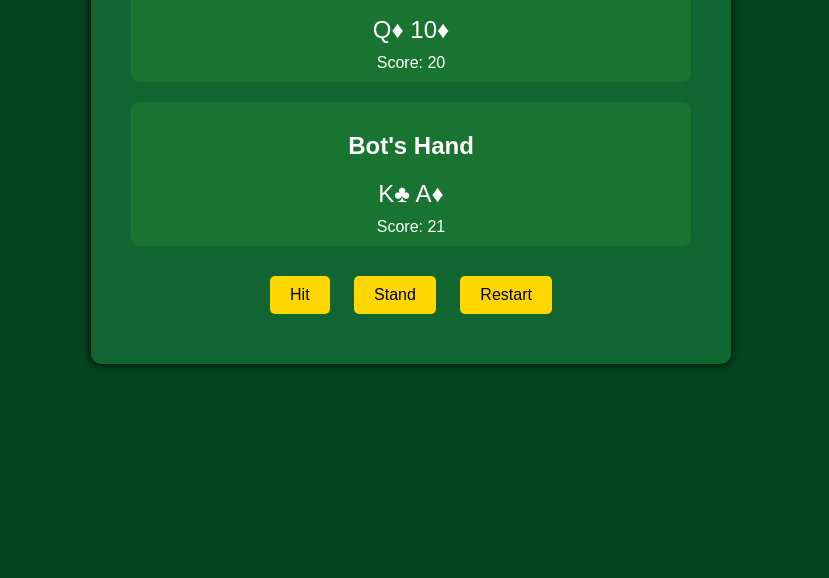
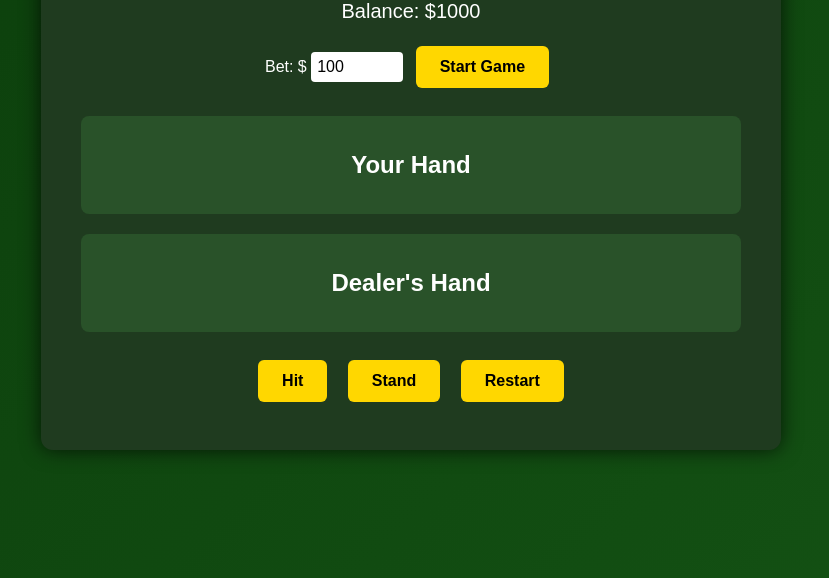
Before and after one commit to vacepk/vacepk.github.io, a plain HTML site: page index.html in a window 1280 px wide. Shown: the part 222-800 px from the top of the page, without its empty margins (229-1058 px from the left). Drawn offline with Linux system fonts and the light colour scheme.

Commit message:
Update index.html

```diff
--- a/index.html
+++ b/index.html
@@ -5,70 +5,106 @@
   <title>Blackjack Game</title>
   <style>
     body {
+      margin: 0;
       font-family: Arial, sans-serif;
-      background: #064420;
-      color: white;
+      background: linear-gradient(135deg, #0b3d0b, #145214);
+      color: #fff;
+      display: flex;
+      justify-content: center;
+      align-items: center;
+      height: 100vh;
+    }
+    #game {
+      background: #1f3b1f;
+      border-radius: 12px;
+      padding: 20px;
+      width: 700px;
+      box-shadow: 0 0 20px rgba(0,0,0,0.7);
       text-align: center;
-      margin: 0;
-      padding: 0;
     }
     h1 {
-      padding: 20px;
-    }
-    #game {
-      max-width: 600px;
-      margin: auto;
-      background: #116530;
-      padding: 20px;
-      border-radius: 10px;
-      box-shadow: 0 0 10px black;
+      margin-bottom: 10px;
     }
     .hand {
       margin: 20px;
-      padding: 10px;
-      background: #1a7431;
+      padding: 15px;
+      background: #295229;
       border-radius: 8px;
     }
     .cards {
-      font-size: 24px;
+      font-size: 32px;
       margin: 10px 0;
+      letter-spacing: 8px;
+    }
+    .score {
+      font-size: 18px;
+      margin-top: 5px;
     }
     button {
-      padding: 10px 20px;
-      margin: 10px;
+      padding: 12px 24px;
+      margin: 8px;
       border: none;
-      border-radius: 5px;
+      border-radius: 6px;
       background: #ffd700;
-      color: black;
+      color: #000;
       font-size: 16px;
+      font-weight: bold;
       cursor: pointer;
+      transition: background 0.2s;
     }
     button:hover {
       background: #ffbf00;
     }
+    #controls {
+      margin-top: 20px;
+    }
     #result {
       font-size: 22px;
+      font-weight: bold;
       margin-top: 20px;
-      font-weight: bold;
+    }
+    #money {
+      margin-top: 15px;
+      font-size: 20px;
+    }
+    #betting {
+      margin-top: 15px;
+    }
+    input[type="number"] {
+      padding: 6px;
+      width: 80px;
+      border-radius: 4px;
+      border: none;
+      font-size: 16px;
     }
   </style>
 </head>
 <body>
-  <h1>Blackjack vs Bot</h1>
   <div id="game">
+    <h1>Blackjack vs Dealer</h1>
+    <div id="money">Balance: $1000</div>
+    <div id="betting">
+      <label for="bet">Bet: $</label>
+      <input type="number" id="bet" value="100" min="10" step="10">
+      <button onclick="startGame()">Start Game</button>
+    </div>
+
     <div class="hand">
       <h2>Your Hand</h2>
       <div id="player-cards" class="cards"></div>
-      <div id="player-score"></div>
+      <div id="player-score" class="score"></div>
     </div>
     <div class="hand">
-      <h2>Bot's Hand</h2>
+      <h2>Dealer's Hand</h2>
       <div id="dealer-cards" class="cards"></div>
-      <div id="dealer-score"></div>
+      <div id="dealer-score" class="score"></div>
     </div>
-    <button onclick="hit()">Hit</button>
-    <button onclick="stand()">Stand</button>
-    <button onclick="restart()">Restart</button>
+
+    <div id="controls">
+      <button onclick="hit()" id="hitBtn" disabled>Hit</button>
+      <button onclick="stand()" id="standBtn" disabled>Stand</button>
+      <button onclick="restart()" id="restartBtn" disabled>Restart</button>
+    </div>
     <div id="result"></div>
   </div>
 
@@ -76,7 +112,8 @@
     const suits = ['♠', '♥', '♦', '♣'];
     const values = ['2','3','4','5','6','7','8','9','10','J','Q','K','A'];
 
-    let deck, playerHand, dealerHand, gameOver;
+    let deck, playerHand, dealerHand;
+    let gameOver, balance = 1000, currentBet = 0, gameStarted = false;
 
     function createDeck() {
       let newDeck = [];
@@ -97,11 +134,26 @@
     }
 
     function startGame() {
+      let betInput = document.getElementById("bet").value;
+      currentBet = parseInt(betInput);
+      if (isNaN(currentBet) || currentBet <= 0 || currentBet > balance) {
+        alert("Invalid bet amount!");
+        return;
+      }
+      balance -= currentBet;
+      updateBalance();
+
       deck = createDeck();
       playerHand = [deck.pop(), deck.pop()];
       dealerHand = [deck.pop(), deck.pop()];
       gameOver = false;
-      updateDisplay();
+      gameStarted = true;
+
+      document.getElementById("hitBtn").disabled = false;
+      document.getElementById("standBtn").disabled = false;
+      document.getElementById("restartBtn").disabled = true;
+      document.getElementById("result").textContent = "";
+      updateDisplay(true);
     }
 
     function getScore(hand) {
@@ -125,54 +177,76 @@
     }
 
     function hit() {
-      if (gameOver) return;
+      if (gameOver || !gameStarted) return;
       playerHand.push(deck.pop());
       if (getScore(playerHand) > 21) {
         endGame();
       }
-      updateDisplay();
+      updateDisplay(true);
     }
 
     function stand() {
-      if (gameOver) return;
+      if (gameOver || !gameStarted) return;
       while (getScore(dealerHand) < 17) {
         dealerHand.push(deck.pop());
       }
       endGame();
-      updateDisplay();
+      updateDisplay(false);
     }
 
     function endGame() {
       gameOver = true;
       let playerScore = getScore(playerHand);
       let dealerScore = getScore(dealerHand);
+      let result = "";
+
       if (playerScore > 21) {
-        document.getElementById('result').textContent = "You Bust! Dealer Wins!";
+        result = "You Bust! Dealer Wins!";
       } else if (dealerScore > 21) {
-        document.getElementById('result').textContent = "Dealer Busts! You Win!";
+        result = "Dealer Busts! You Win!";
+        balance += currentBet * 2;
       } else if (playerScore > dealerScore) {
-        document.getElementById('result').textContent = "You Win!";
+        result = "You Win!";
+        balance += currentBet * 2;
       } else if (playerScore < dealerScore) {
-        document.getElementById('result').textContent = "Dealer Wins!";
+        result = "Dealer Wins!";
       } else {
-        document.getElementById('result').textContent = "It's a Tie!";
+        result = "It's a Tie!";
+        balance += currentBet;
       }
+
+      updateBalance();
+      document.getElementById("result").textContent = result;
+      document.getElementById("hitBtn").disabled = true;
+      document.getElementById("standBtn").disabled = true;
+      document.getElementById("restartBtn").disabled = false;
     }
 
     function restart() {
-      document.getElementById('result').textContent = "";
-      startGame();
+      document.getElementById("player-cards").textContent = "";
+      document.getElementById("dealer-cards").textContent = "";
+      document.getElementById("player-score").textContent = "";
+      document.getElementById("dealer-score").textContent = "";
+      document.getElementById("result").textContent = "";
+      gameStarted = false;
     }
 
-    function updateDisplay() {
-      document.getElementById('player-cards').textContent = playerHand.map(c => c.value + c.suit).join(" ");
-      document.getElementById('player-score').textContent = "Score: " + getScore(playerHand);
-
-      document.getElementById('dealer-cards').textContent = dealerHand.map(c => c.value + c.suit).join(" ");
-      document.getElementById('dealer-score').textContent = "Score: " + getScore(dealerHand);
+    function updateBalance() {
+      document.getElementById("money").textContent = "Balance: $" + balance;
     }
 
-    startGame();
+    function updateDisplay(hideDealer) {
+      document.getElementById("player-cards").textContent = playerHand.map(c => c.value + c.suit).join(" ");
+      document.getElementById("player-score").textContent = "Score: " + getScore(playerHand);
+
+      if (hideDealer) {
+        document.getElementById("dealer-cards").textContent = dealerHand[0].value + dealerHand[0].suit + " [Hidden]";
+        document.getElementById("dealer-score").textContent = "Score: ?";
+      } else {
+        document.getElementById("dealer-cards").textContent = dealerHand.map(c => c.value + c.suit).join(" ");
+        document.getElementById("dealer-score").textContent = "Score: " + getScore(dealerHand);
+      }
+    }
   </script>
 </body>
 </html>
```
